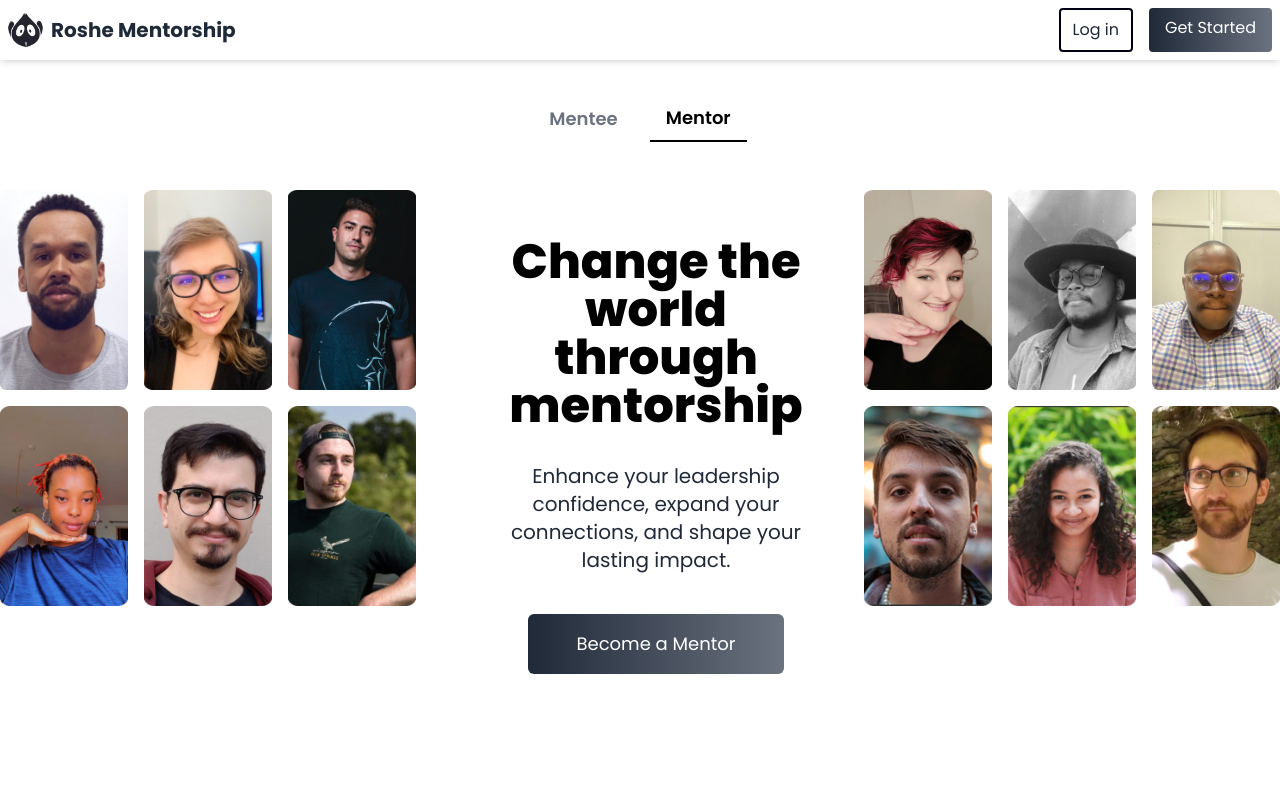
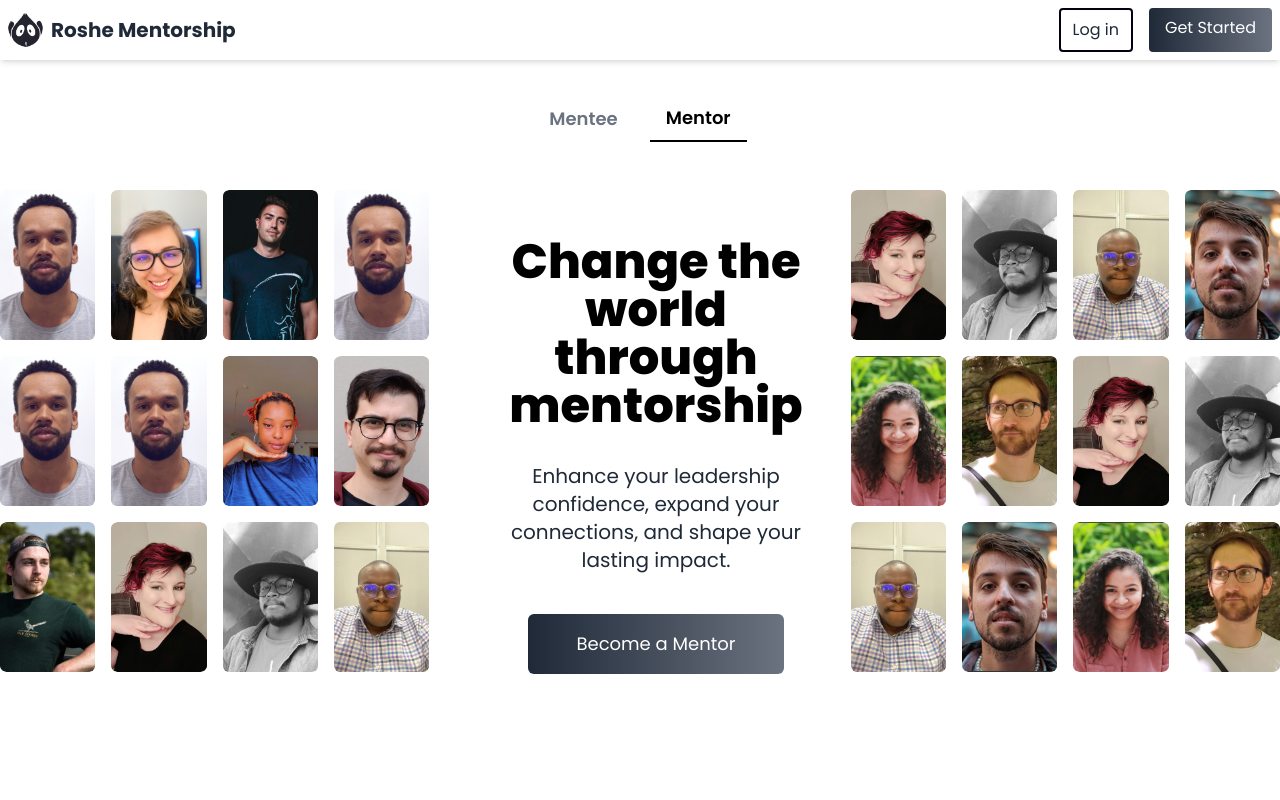
Before and after one commit to Roshe-Mentors/new_roshe, a Next.js app: page / in a window 1280 px wide. Shown: the top 800 px of the page. Built offline with nearby package versions, Linux system fonts and the light colour scheme.

Commit message:
FEAT: changed the image grid to 4by3 for the desktop view

```diff
--- a/src/components/ToggleSection.tsx
+++ b/src/components/ToggleSection.tsx
@@ -73,6 +73,7 @@ const ToggleSection: React.FC = () => {
 
   const handleMenuHover = (skill: string, subskills: string[]) => {
     // Only change submenu on hover if not on mobile and if there are subskills
+
     if (!isMobile && subskills.length > 0) {
       setActiveSubmenu(skill);
     }
@@ -115,48 +116,91 @@ const ToggleSection: React.FC = () => {
         {/* Content Section */}
         <div className="flex flex-col lg:flex-row items-center lg:items-start space-y-8 lg:space-y-0">
          {/* Left Image Grid */}
-          <div className="hidden lg:grid grid-cols-3 sm:grid-cols-3 gap-3 md:gap-4 w-full lg:w-auto mb-8 lg:mb-0 lg:mr-8">
+<div className="hidden lg:grid grid-cols-4 gap-3 md:gap-4 w-full lg:w-auto mb-8 lg:mb-0 lg:mr-8">
   <Image
     src="/images/1.png"
     alt="Profile 1"
     width={120}
     height={150}
-              className="rounded-md object-cover w-32 h-[200px]"
+    className="rounded-md object-cover w-24 h-[150px]"
   />
   <Image
     src="/images/2.png"
     alt="Profile 2"
     width={120}
     height={150}
-              className="rounded-md object-cover w-32 h-[200px]"
+    className="rounded-md object-cover w-24 h-[150px]"
   />
   <Image
     src="/images/3.png"
     alt="Profile 3"
     width={120}
     height={150}
-              className="rounded-md object-cover w-32 h-[200px]"
+    className="rounded-md object-cover w-24 h-[150px]"
+  />
+  <Image
+    src="/images/1.png"
+    alt="Profile 1"
+    width={120}
+    height={150}
+    className="rounded-md object-cover w-24 h-[150px]"
+  />
+  <Image
+    src="/images/1.png"
+    alt="Profile 1"
+    width={120}
+    height={150}
+    className="rounded-md object-cover w-24 h-[150px]"
+  />
+  <Image
+    src="/images/1.png"
+    alt="Profile 1"
+    width={120}
+    height={150}
+    className="rounded-md object-cover w-24 h-[150px]"
   />
   <Image
     src="/images/4.png"
     alt="Profile 4"
     width={120}
     height={150}
-              className="rounded-md object-cover w-32 h-[200px]"
+    className="rounded-md object-cover w-24 h-[150px]"
   />
   <Image
     src="/images/5.png"
     alt="Profile 5"
     width={120}
     height={150}
-              className="rounded-md object-cover w-32 h-[200px]"
+    className="rounded-md object-cover w-24 h-[150px]"
   />
   <Image
     src="/images/6.png"
     alt="Profile 6"
     width={120}
     height={150}
-              className="rounded-md object-cover w-32 h-[200px]"
+    className="rounded-md object-cover w-24 h-[150px]"
+  />
+  {/* Added images for a 4x3 grid */}
+  <Image
+    src="/images/7.png"
+    alt="Profile 7"
+    width={120}
+    height={150}
+    className="rounded-md object-cover w-24 h-[150px]"
+  />
+  <Image
+    src="/images/8.png"
+    alt="Profile 8"
+    width={120}
+    height={150}
+    className="rounded-md object-cover w-24 h-[150px]"
+  />
+  <Image
+    src="/images/9.png"
+    alt="Profile 9"
+    width={120}
+    height={150}
+    className="rounded-md object-cover w-24 h-[150px]"
   />
 </div>
 
@@ -253,48 +297,91 @@ const ToggleSection: React.FC = () => {
           </div>
 
          {/* Right Image Grid */}
-          <div className="hidden lg:grid grid-cols-3 sm:grid-cols-3 gap-3 md:gap-4 w-full lg:w-auto">
+<div className="hidden lg:grid grid-cols-4 gap-3 md:gap-4 w-full lg:w-auto">
   <Image
     src="/images/7.png"
     alt="Profile 7"
     width={120}
     height={150}
-              className="rounded-md object-cover w-32 h-[200px]"
+    className="rounded-md object-cover w-24 h-[150px]"
   />
   <Image
     src="/images/8.png"
     alt="Profile 8"
     width={120}
     height={150}
-              className="rounded-md object-cover w-32 h-[200px]"
+    className="rounded-md object-cover w-24 h-[150px]"
   />
   <Image
     src="/images/9.png"
     alt="Profile 9"
     width={120}
     height={150}
-              className="rounded-md object-cover w-32 h-[200px]"
+    className="rounded-md object-cover w-24 h-[150px]"
   />
   <Image
     src="/images/10.png"
     alt="Profile 10"
     width={120}
     height={150}
-              className="rounded-md object-cover w-32 h-[200px]"
+    className="rounded-md object-cover w-24 h-[150px]"
   />
   <Image
     src="/images/11.png"
     alt="Profile 11"
     width={120}
     height={150}
-              className="rounded-md object-cover w-32 h-[200px]"
+    className="rounded-md object-cover w-24 h-[150px]"
   />
   <Image
     src="/images/12.png"
     alt="Profile 12"
     width={120}
     height={150}
-              className="rounded-md object-cover w-32 h-[200px]"
+    className="rounded-md object-cover w-24 h-[150px]"
+  />
+  {/* Repeat the images to complete the 4x3 grid */}
+  <Image
+    src="/images/7.png"
+    alt="Profile 7"
+    width={120}
+    height={150}
+    className="rounded-md object-cover w-24 h-[150px]"
+  />
+  <Image
+    src="/images/8.png"
+    alt="Profile 8"
+    width={120}
+    height={150}
+    className="rounded-md object-cover w-24 h-[150px]"
+  />
+  <Image
+    src="/images/9.png"
+    alt="Profile 9"
+    width={120}
+    height={150}
+    className="rounded-md object-cover w-24 h-[150px]"
+  />
+  <Image
+    src="/images/10.png"
+    alt="Profile 10"
+    width={120}
+    height={150}
+    className="rounded-md object-cover w-24 h-[150px]"
+  />
+  <Image
+    src="/images/11.png"
+    alt="Profile 11"
+    width={120}
+    height={150}
+    className="rounded-md object-cover w-24 h-[150px]"
+  />
+  <Image
+    src="/images/12.png"
+    alt="Profile 12"
+    width={120}
+    height={150}
+    className="rounded-md object-cover w-24 h-[150px]"
   />
 </div>
         </div>
```
Lines whose indentation alone changed are shown as unchanged.
